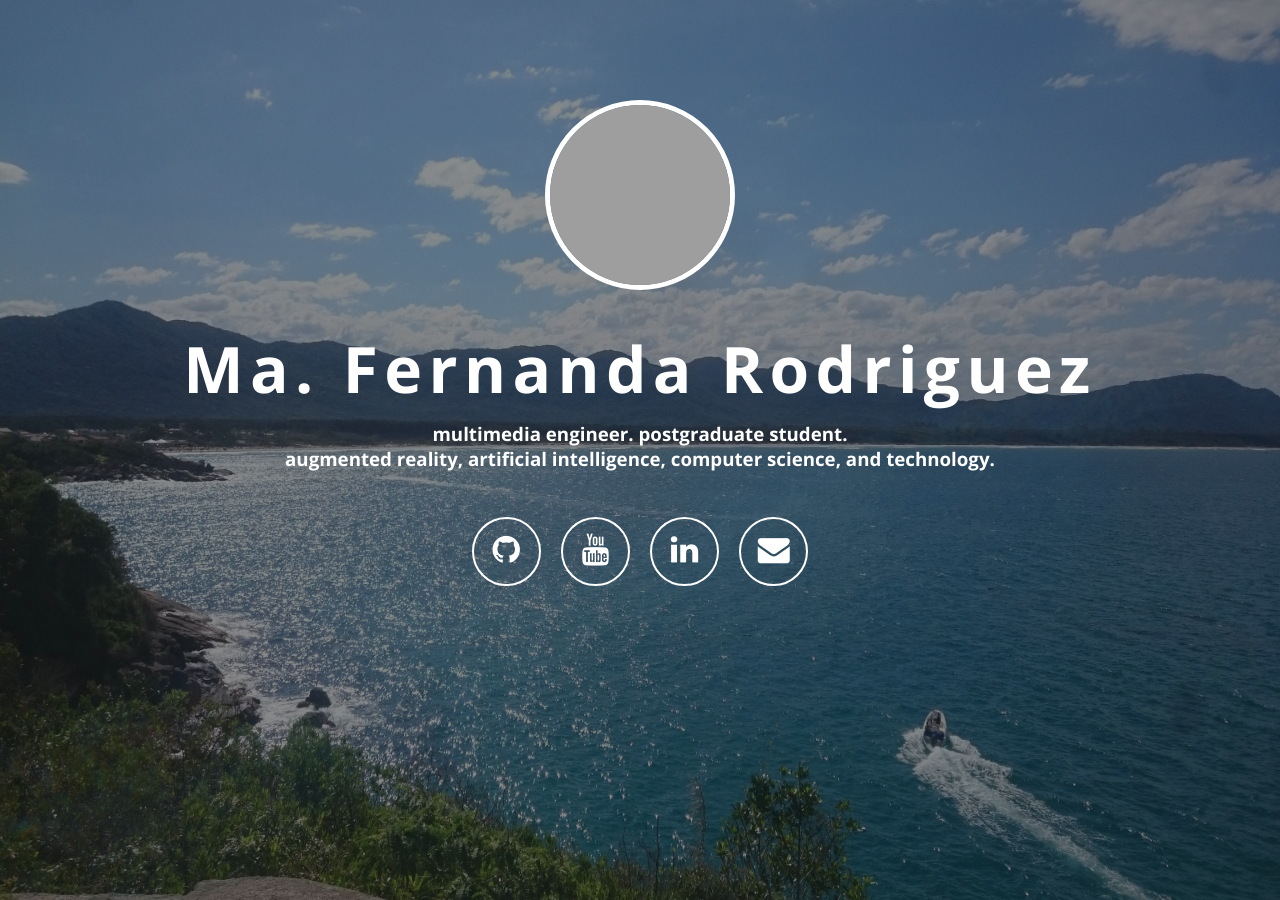
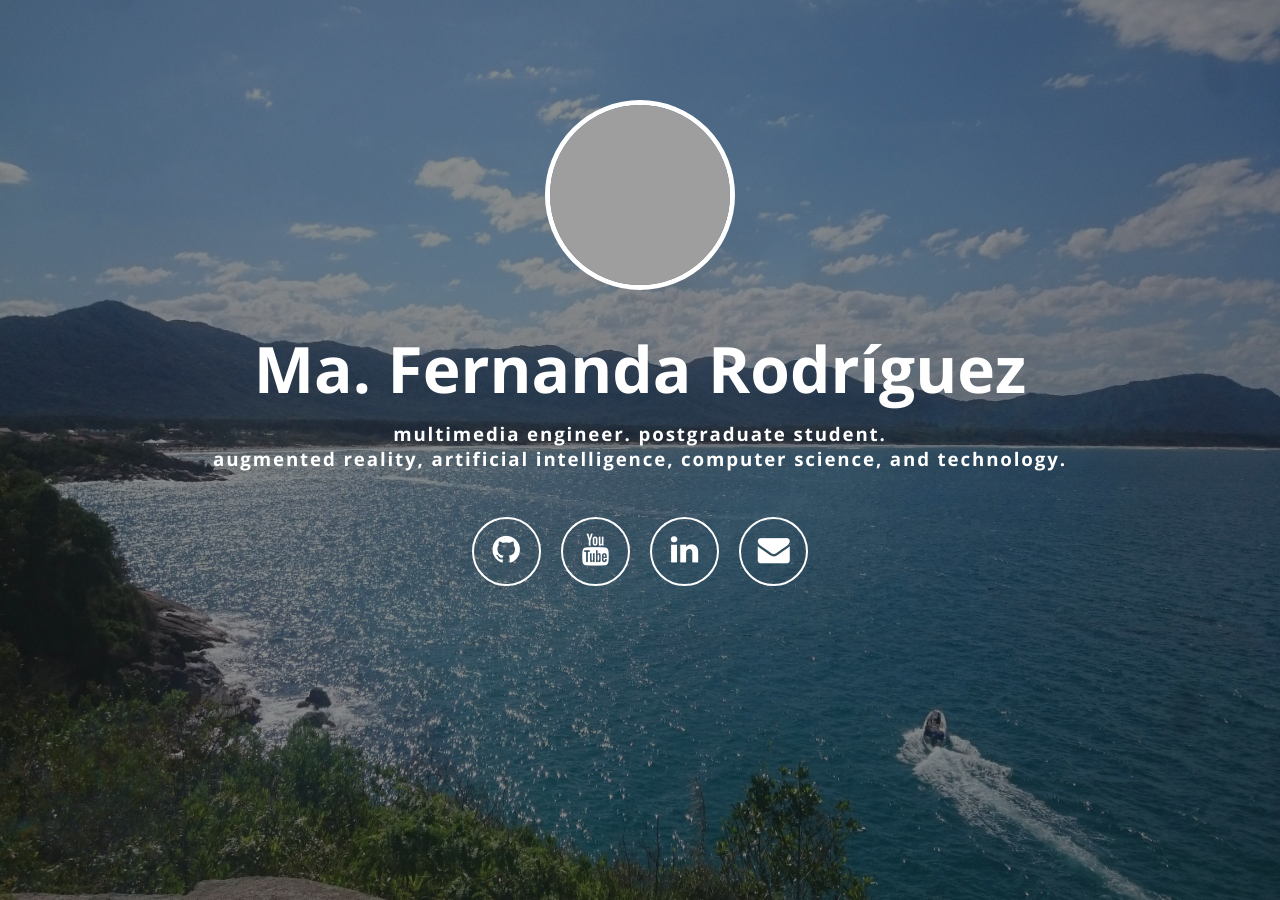
Before and after one commit to mafda/mafda.github.io, a Jekyll site: the page built from index.html, in a window 1280 px wide. Built offline with Jekyll 4.4.1, drawn with Linux system fonts in a browser that asks for light colours; nearby versions of some CDN libraries; part of the change alters nothing that is shown; grey boxes are pictures that could not be loaded.

```diff
--- a/_config.yml
+++ b/_config.yml
@@ -1,6 +1,8 @@
 # Site settings
-name: Ma. Fernanda Rodriguez
+name: "Ma. Fernanda Rodríguez"
+title: "María Fernanda Rodríguez"
 description: "multimedia engineer. postgraduate student.<br>augmented reality, artificial intelligence, computer science, and technology."
+head_description: "multimedia engineer. postgraduate student. augmented reality, artificial intelligence, computer science, and technology."
 url: ""
 
 
@@ -8,26 +10,8 @@ url: ""
 # about 5 elements are recomended
 github_username:  mafda
 youtube_username: mafdaru
-# codepen_username: your_codepen_username_goes_here
-# facebook_username: your_facebook_username_goes_here
-# vk_username: your_vk_username_goes_here
-# twitter_username: your_twitter_username_goes_here
-# google_plus_username: your_google_plus_username_goes_here
 linkedin_username: mafdarodriguezr
-# vine_username:  your_vine_username_goes_here
-# instagram_username:  your_instagram_username_goes_here
-# flickr_username: your_flickr_username_goes_here
-# steam_username: your_steam_username_goes_here
-# soundcloud_username:  your_soundcloud_username_goes_here
-# stack_of_username: your_stack_overflow_account_id_number_goes_here
-# reddit_username: your_reddit_username_goes_here
-# medium_username:  your_medium_username_goes_here
-# tumblr_username: your_tumblr_username_goes_here
-# weibo_username: your_weibo_username_goes_here
-# lastfm_username: your_lastfm_username_goes_here
-# blog_url: "/blog"
 email: mafda13@gmail.com
-# public_key_url: "https://raw.pastebin.com/LINK-TO-PUBLIC-KEY"
 
 
 avatar: yes
--- a/css/front.css
+++ b/css/front.css
@@ -28,13 +28,13 @@ body {
 h1 {
     color: white;
     font-weight: bold;
-    letter-spacing: 0.1em;
     font-size: 4em;
     font-family: 'Open Sans';
     margin: -10px 0;
 }
 h3 {
     color: white;
+    letter-spacing: 0.1em;
     padding-bottom: 20px;
     font-weight: thin;
 }
--- a/index.html
+++ b/index.html
@@ -8,7 +8,7 @@ permalink: /
         <meta http-equiv="X-UA-Compatible" content="IE=edge">
         <title>{% if page.title %}{{ page.title }}{% else %}{{ site.title }}{% endif %}</title>
         <meta name="viewport" content="width=device-width, initial-scale=1.0">
-        <meta name="description" content="{{ site.description }}">
+        <meta name="description" content="{% if site.head_description %}{{ site.head_description }}{% else %}{{ site.description }}{% endif %}">
         <link rel="canonical" href="{{ page.url | replace:'index.html','' | prepend: site.baseurl | prepend: site.url }}">
         {% if site.favicon_img %}
         <link rel="shortcut icon" href="{{ site.favicon_img_path }}" />
```
